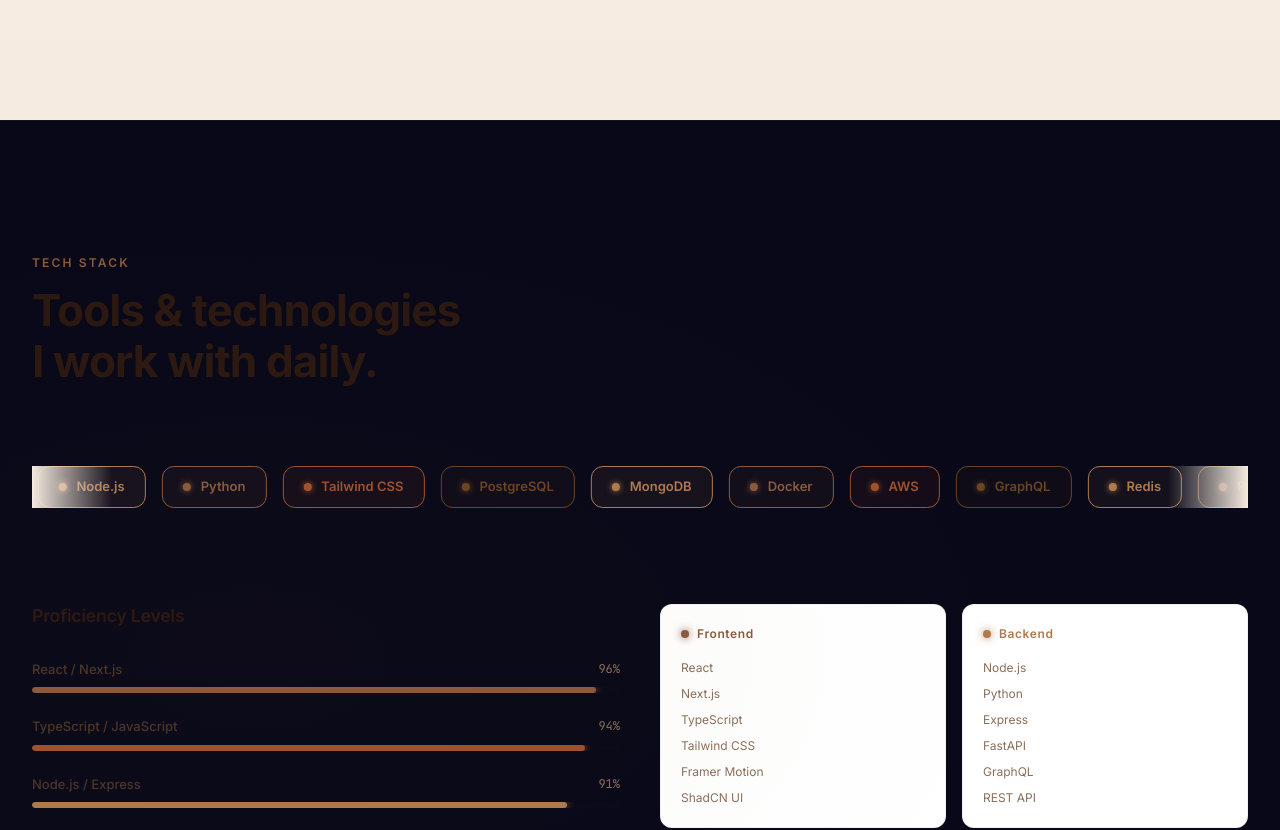
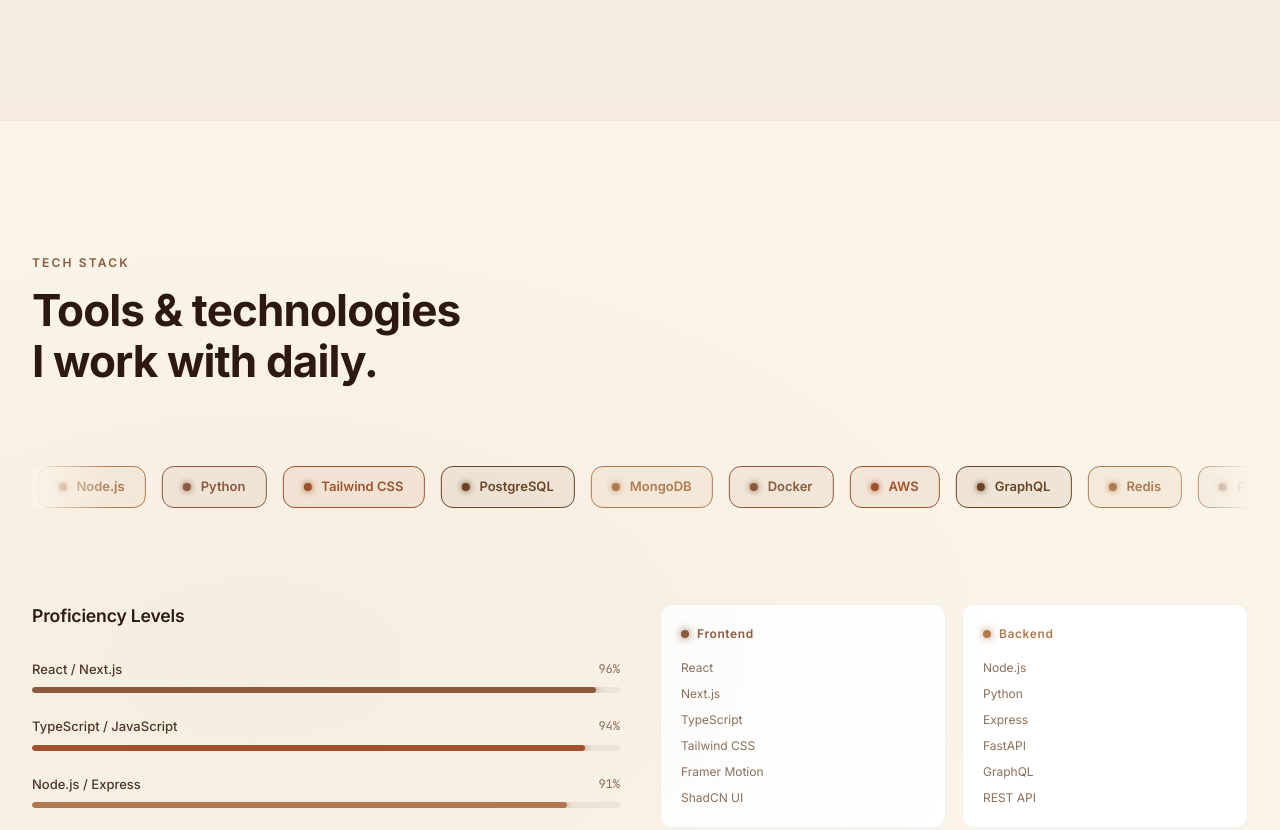
Before and after one commit to Swordekel/sword-portfolio, a React (Vite) app: page / in a window 1280 px wide. Shown: the part 1820-2650 px from the top of the page. Built offline with nearby package versions, Linux system fonts and the light colour scheme.

Commit message:
Fix: ganti background biru gelap dan gradient mask ke brown theme tokens

```diff
--- a/src/app/App.tsx
+++ b/src/app/App.tsx
@@ -103,9 +103,9 @@
             </div>
             <div
               style={{
-                background: "#080818",
-                borderTop: "1px solid rgba(255,255,255,0.04)",
-                borderBottom: "1px solid rgba(255,255,255,0.04)",
+                background: "var(--bg-elevated)",
+                borderTop: "1px solid var(--border-subtle)",
+                borderBottom: "1px solid var(--border-subtle)",
               }}
             >
               <TechStack />
@@ -113,9 +113,9 @@
             <ProjectsSection />
             <div
               style={{
-                background: "#080818",
-                borderTop: "1px solid rgba(255,255,255,0.04)",
-                borderBottom: "1px solid rgba(255,255,255,0.04)",
+                background: "var(--bg-elevated)",
+                borderTop: "1px solid var(--border-subtle)",
+                borderBottom: "1px solid var(--border-subtle)",
               }}
             >
               <ExperienceSection />
@@ -123,8 +123,8 @@
             <TestimonialsSection />
             <div
               style={{
-                background: "#080818",
-                borderTop: "1px solid rgba(255,255,255,0.04)",
+                background: "var(--bg-elevated)",
+                borderTop: "1px solid var(--border-subtle)",
               }}
             >
               <ContactSection />
--- a/src/app/components/TechStack.tsx
+++ b/src/app/components/TechStack.tsx
@@ -81,11 +81,11 @@
         <div className="overflow-hidden mb-24 relative">
           <div
             className="absolute left-0 top-0 bottom-0 w-20 z-10 pointer-events-none"
-            style={{ background: "linear-gradient(90deg, var(--bg-base) 0%, transparent 100%)" }}
+            style={{ background: "linear-gradient(90deg, var(--bg-elevated) 0%, transparent 100%)" }}
           />
           <div
             className="absolute right-0 top-0 bottom-0 w-20 z-10 pointer-events-none"
-            style={{ background: "linear-gradient(270deg, var(--bg-base) 0%, transparent 100%)" }}
+            style={{ background: "linear-gradient(270deg, var(--bg-elevated) 0%, transparent 100%)" }}
           />
           <motion.div
             animate={{ x: [0, "-50%"] }}
```
